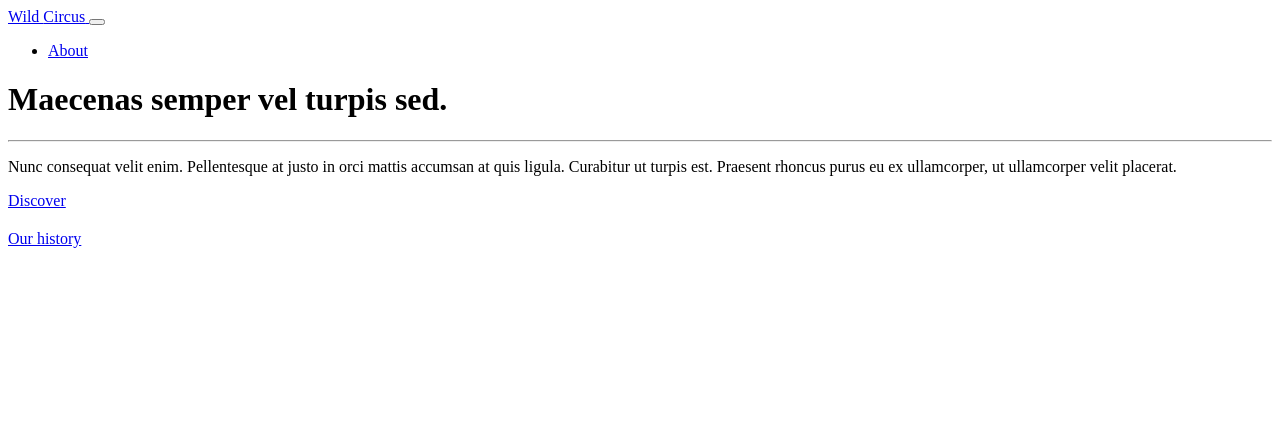
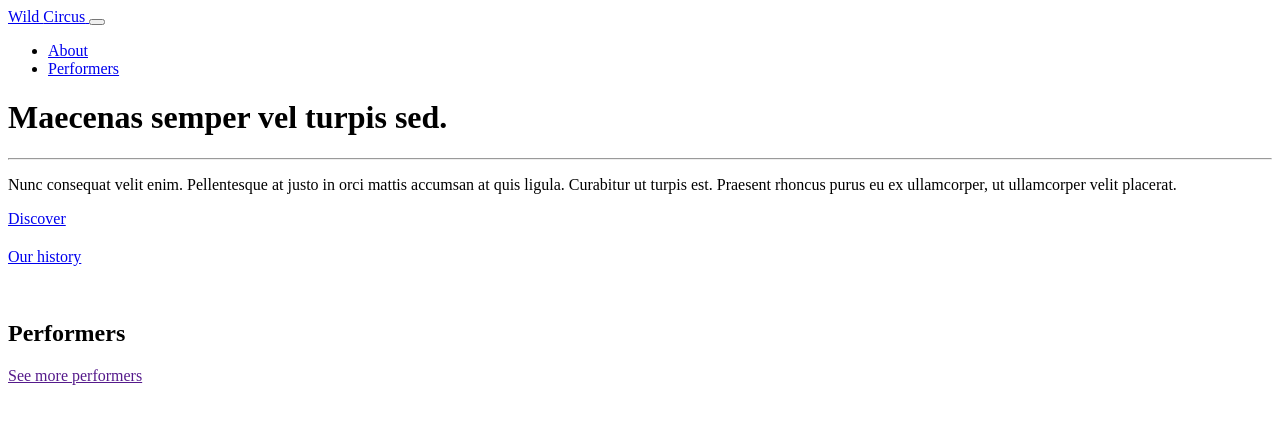
Before and after one commit to Amandine1345/201901-WildCircus-website, a Symfony app: template templates/home/index.html.twig in a window 1280 px wide. Shown: the top 424 px of the page. Run offline with Twig, Linux system fonts and the light colour scheme; the template is opened without the code that fills it, so the values that code supplies are empty; some libraries are stand-ins or nearby versions.

Commit message:
Front Home Page Performers ok

```diff
--- a/src/Entity/Performer.php
+++ b/src/Entity/Performer.php
@@ -53,8 +53,10 @@ class Performer
      * @var File
      * @Assert\Image(
      *     maxSize = "500K",
-     *     minWidth = 500,
-     *     maxWidth = 500,
+     *     minWidth = 350,
+     *     maxWidth = 350,
+     *     minHeight = 350,
+     *     maxHeight = 350,
      *     mimeTypes = {"image/jpeg", "image/jpg", "image/png"},
      *     maxSizeMessage = "Max size for this image is 500Ko.",
      *     mimeTypesMessage = ".jpg or .png are allowed."
--- a/src/Form/PerformerType.php
+++ b/src/Form/PerformerType.php
@@ -26,7 +26,7 @@ class PerformerType extends AbstractType
             ->add('pictureFile', FileType::class, [
                 'data_class' => null,
                 'required' => false,
-                'help' => 'Format: .jpg, .jpeg, .png / Max Size: 500Ko / Width: 500px.'
+                'help' => 'Format: .jpg, .jpeg, .png / Max Size: 500Ko / Width/Height: 350 x 350px.'
             ])
         ;
     }
--- a/templates/_navbar.html.twig
+++ b/templates/_navbar.html.twig
@@ -11,6 +11,9 @@
                 <li class="nav-item">
                     <a class="nav-link js-scroll-trigger" href="{{ path('about_us') }}">About</a>
                 </li>
+                <li class="nav-item">
+                    <a class="nav-link js-scroll-trigger" href="{{ path('performer') }}">Performers</a>
+                </li>
             </ul>
         </div>
     </div>
--- a/templates/home/index.html.twig
+++ b/templates/home/index.html.twig
@@ -47,4 +47,41 @@
         </div>
     </section>
 
+    <section class="bg-danger section-secondary p-lg-5 p-3 pt-5">
+        <div class="container">
+            <div class="row">
+                <div class="col-12">
+                    <h2>Performers</h2>
+                </div>
+                <div class="col-12">
+                    <div class="row">
+                        {% for performer in performers %}
+                            <div class="col-lg-3 col-12">
+                                <div class="card border-secondary mb-3">
+                                    <div class="card-body">
+                                        <h5 class="card-title text-danger">{{ performer.name }}</h5>
+                                        <p class="text-center mb-0">
+                                            <img src="{{ vich_uploader_asset(performer, 'pictureFile') }}"
+                                                 alt="{{ performer.name }}"
+                                                 class="rounded-circle border w-50"
+                                            />
+                                        </p>
+                                        <p class="card-text text-center mt-3">
+                                            <i class="fas fa-plus-square text-danger fa-2x"></i></p>
+                                    </div>
+                                </div>
+                            </div>
+                        {% endfor %}
+                    </div>
+                    <div class="row">
+                        <div class="col-12 text-center">
+                            <a href="" role="button" class="btn btn-dark">
+                                <i class="fas fa-users mr-2"></i> See more performers</a>
+                        </div>
+                    </div>
+                </div>
+            </div>
+        </div>
+    </section>
+
 {% endblock %}
```
Also changed, not shown: assets/css/app.scss (+11 -0 lines), src/Controller/AdminPerformerController.php (added, +108 -0 lines), src/Controller/HomeController.php (+9 -1 lines), src/Controller/PerformerController.php (+4 -93 lines), templates/admin/performer/_form.html.twig (+20 -4 lines), templates/performer/index.html.twig (added, +7 -0 lines), public/uploads/images/performers/5c4b0e9a9e8bb303125379.png, public/uploads/images/performers/5c4b11d694fd8590775543.png (added), public/uploads/images/performers/5c4b11fc0fbc7998271675.png (added), public/uploads/images/performers/5c4b121f5985b874995527.png (added), public/uploads/images/performers/5c4b127822091628969190.png (added).
